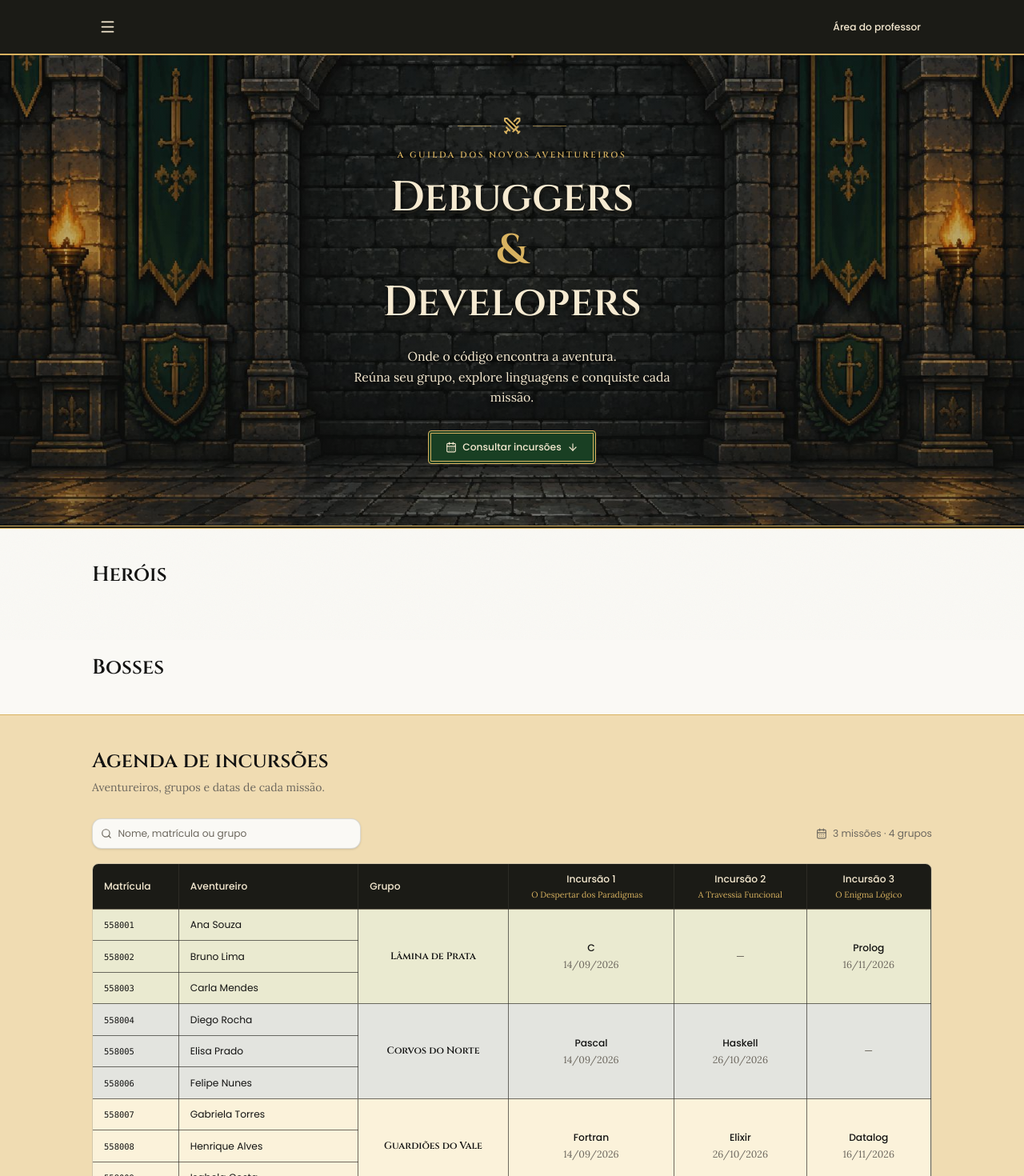
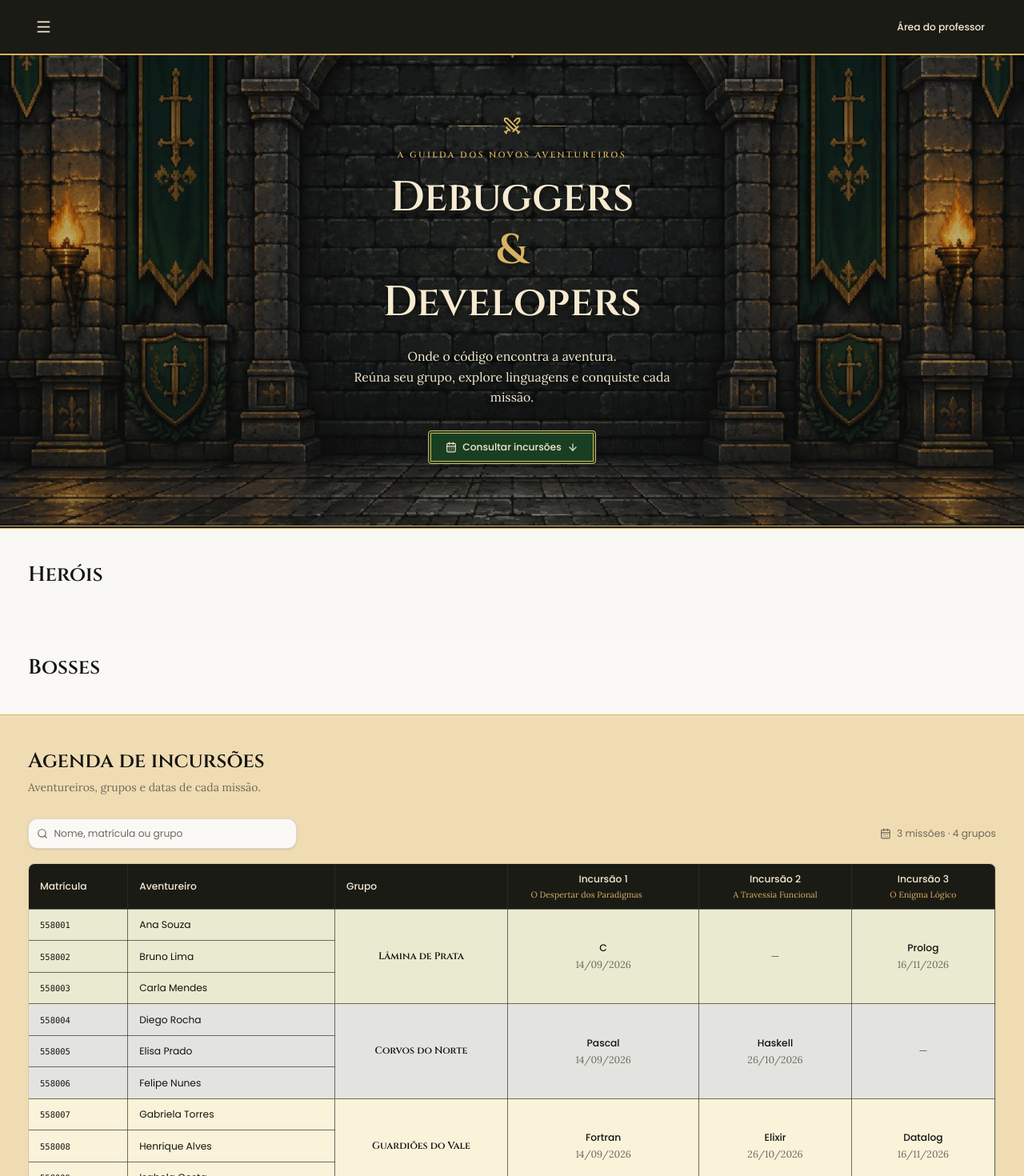
Before and after one commit to Anthhon/jornada, a Next.js app in the folder front-end/: page / in a window 1280 px wide. Shown: the top 1470 px of the page at 80% size. Built offline with nearby package versions, Linux system fonts and the light colour scheme.

Commit message:
fix(frontend): implement full wid in landing page

```diff
--- a/front-end/components/landing-page.tsx
+++ b/front-end/components/landing-page.tsx
@@ -39,7 +39,7 @@ export function PublicHeader() {
   return (
     <>
       <header className="guild-public-header relative z-30">
-        <div className="mx-auto flex max-w-7xl items-center justify-between gap-3 px-5 py-4 md:px-10">
+        <div className="mx-auto flex w-full max-w-[1600px] items-center justify-between gap-3 px-5 py-4 md:px-8 xl:px-10 2xl:px-12">
           <button
             type="button"
             className="inline-flex h-11 w-11 items-center justify-center rounded-md transition-colors hover:bg-guild-green"
@@ -135,7 +135,7 @@ function PublicAgenda() {
   }, [query]);
 
   return (
-    <section id="agenda" className="mx-auto w-full max-w-7xl px-5 py-10 md:px-10 md:py-12">
+    <section id="agenda" className="mx-auto w-full max-w-[1600px] px-5 py-10 md:px-8 md:py-12 xl:px-10 2xl:px-12">
       <div className="mb-8">
         <h2 className="text-[1.85rem] leading-tight text-foreground">Agenda de incursões</h2>
         <p className="mt-1.5 max-w-xl font-reading text-muted-foreground">
@@ -272,10 +272,10 @@ export function LandingPage() {
             </div>
           </div>
         </section>
-        <section id="herois" className="mx-auto w-full max-w-7xl px-5 py-10 md:px-10 md:py-12">
+        <section id="herois" className="mx-auto w-full max-w-[1600px] px-5 py-10 md:px-8 md:py-12 xl:px-10 2xl:px-12">
           <h2 className="text-[1.85rem] leading-tight text-foreground">Heróis</h2>
         </section>
-        <section id="bosses" className="mx-auto w-full max-w-7xl px-5 py-10 md:px-10 md:py-12">
+        <section id="bosses" className="mx-auto w-full max-w-[1600px] px-5 py-10 md:px-8 md:py-12 xl:px-10 2xl:px-12">
           <h2 className="text-[1.85rem] leading-tight text-foreground">Bosses</h2>
         </section>
         <div className="guild-agenda-band">
--- a/front-end/components/layout/teacher-shell.tsx
+++ b/front-end/components/layout/teacher-shell.tsx
@@ -182,7 +182,7 @@ export function TeacherShell({ children }: { children: ReactNode }) {
             <FooterEmblem />
           </SheetContent>
         </Sheet>
-        <main className="mx-auto w-full max-w-6xl flex-1 px-5 py-8 md:px-10 md:py-12">{children}</main>
+        <main className="mx-auto w-full max-w-[1600px] flex-1 px-5 py-8 md:px-8 md:py-12 xl:px-10 2xl:px-12">{children}</main>
       </div>
 
       <Confirm
```
